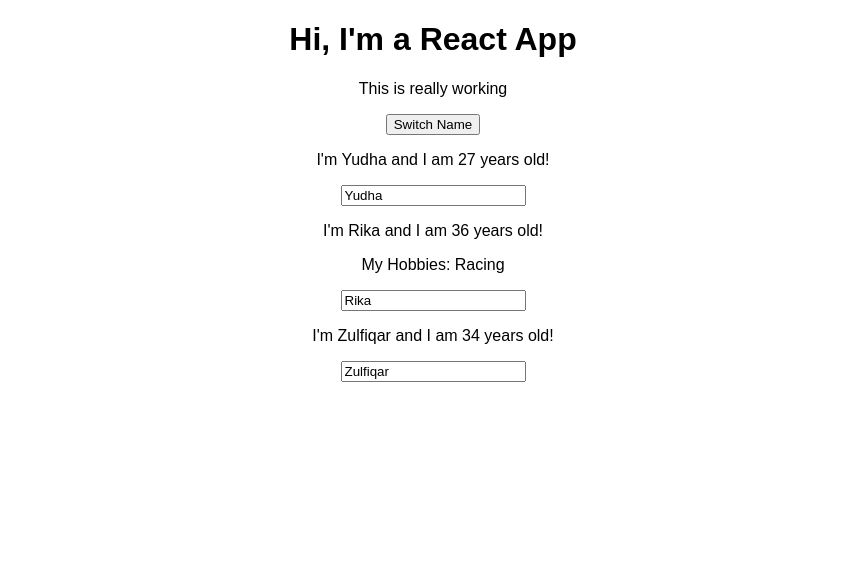
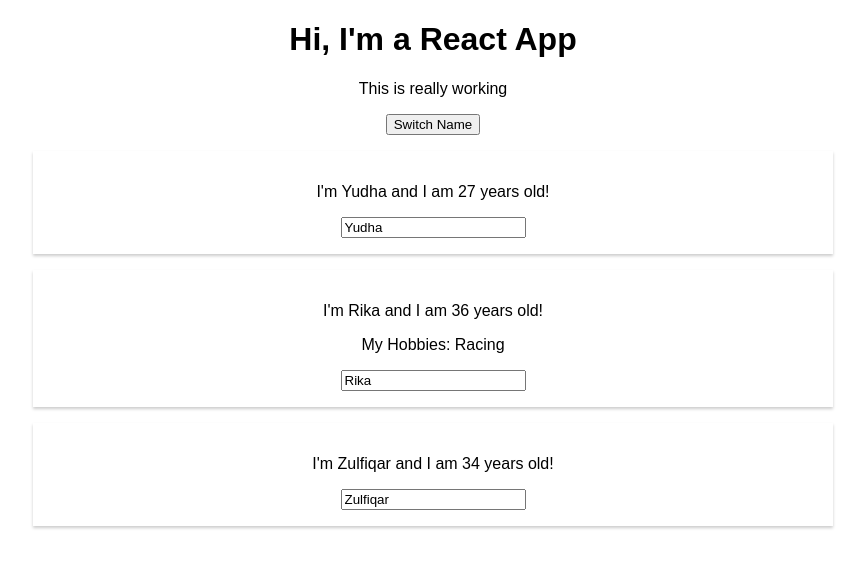
Before and after one commit to YudhaYuki/react-basic-concept, a React (Create React App) app: page / in a window 1280 px wide. Shown: the top 568 px of the page, without its empty margins (207-1072 px from the left). Built offline with nearby package versions, Linux system fonts and the light colour scheme.

Commit message:
First way of styling

```diff
--- /dev/null
+++ b/src/Person/Person.css
@@ -0,0 +1,8 @@
+.Person {
+    width: 60%;
+    margin: 16px auto;
+    border: 1 solid #eee;
+    box-shadow: 0 2px 3px #ccc;
+    padding: 16px;
+    text-align: center;
+}
--- a/src/Person/Person.js
+++ b/src/Person/Person.js
@@ -1,8 +1,10 @@
 import React from 'react';
+
+import './Person.css'
 
 const person = (props) => {
     return (
-    <div>
+    <div className="Person">
         <p onClick={props.click}>I'm {props.name} and I am {props.age} years old!</p>
         <p>{props.children}</p>
         <input type="text" onChange={props.changed} value={props.name} />
```
